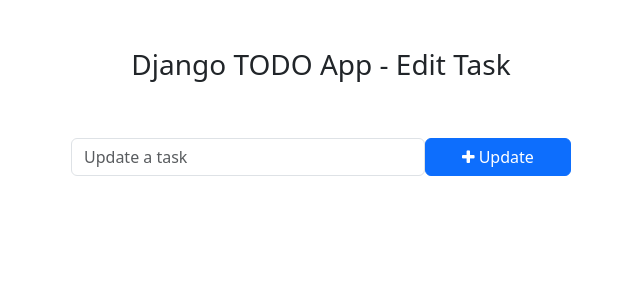
After one commit to eneiasbrumjr/ToDo, a Django app: template templates/edit_task.html in a window 1280 px wide. The commit adds this page. Shown: the top 300 px of the page, without its empty margins (319-959 px from the left). Run offline with Django 4.2, Linux system fonts and the light colour scheme; the template is opened without the code that fills it, so the values that code supplies are empty.

Commit message:
Added edit task feature

```diff
--- /dev/null
+++ b/templates/edit_task.html
@@ -0,0 +1,29 @@
+<!DOCTYPE html>
+<html lang="en">
+<head>
+  <meta charset="UTF-8" />
+  <title>Edit Task - Django TODO App</title>
+  <meta name="viewport" content="width=device-width,initial-scale=1" />
+
+  <!-- Bootstrap -->
+  <link href="https://cdn.jsdelivr.net/npm/bootstrap@5.3.0-alpha1/dist/css/bootstrap.min.css" rel="stylesheet" integrity="sha384-GLhlTQ8iRABdZLl6O3oVMWSktQOp6b7In1Zl3/Jr59b6EGGoI1aFkw7cmDA6j6gD" crossorigin="anonymous">
+  <script src="https://cdn.jsdelivr.net/npm/bootstrap@5.3.0-alpha1/dist/js/bootstrap.bundle.min.js" integrity="sha384-w76AqPfDkMBDXo30jS1Sgez6pr3x5MlQ1ZAGC+nuZB+EYdgRZgiwxhTBTkF7CXvN" crossorigin="anonymous"></script>
+  <!-- Font Awesome Icons -->
+  <link rel="stylesheet" href="https://cdnjs.cloudflare.com/ajax/libs/font-awesome/4.7.0/css/font-awesome.min.css">
+
+</head>
+<body>
+    <div class="container">
+        <h3 class="pt-5 pb-5 text-center">Django TODO App - Edit Task</h3>
+        <form action="{% url 'edit_task' get_task.pk %}" method="POST" style="width: 500px; margin: auto;">
+            {% csrf_token %}
+            <div class="form-group">
+                <span style="display: flex;">
+                    <input type="text" name="task" class="form-control" placeholder="Update a task" value="{{ get_task.task }}">
+                    <button type="submit" class="btn btn-primary" style="width: 200px;"><i class="fa fa-plus"></i> Update</button>
+                </span>
+            </div>
+        </form>
+    </div>
+</body>
+</html>
--- a/templates/home.html
+++ b/templates/home.html
@@ -33,7 +33,7 @@
                         <span style="position: relative; float: right;">
                             <a href="{% url 'mark_as_done' task.pk %}" class="btn btn-success"><i class="fa fa-check"></i> Mark as Done</a>
                             <a class="btn btn-danger"><i class="fa fa-trash"></i></a>
-                            <a class="btn btn-primary"><i class="fa fa-pencil"></i></a>
+                            <a href="{% url 'edit_task' task.pk %}" class="btn btn-primary"><i class="fa fa-pencil"></i></a>
                         </span>
                     </div>
                 </div>
--- a/todo/urls.py
+++ b/todo/urls.py
@@ -3,7 +3,12 @@
 
 
 urlpatterns = [
+    #Add task
     path("addTask/", views.addTask, name="addTask"),
+    #Mark as done
     path('mark_as_done/<int:pk>', views.mark_as_done, name='mark_as_done'),
-    path('mark_as_undone/<int:pk>', views.mark_as_undone, name='mark_as_undone')
+    #Mark as Undone
+    path('mark_as_undone/<int:pk>', views.mark_as_undone, name='mark_as_undone'),
+    #Edit Feature
+    path('edit_task/<int:pk>/', views.edit_task, name='edit_task')
 ]
```
Also changed, not shown: todo/views.py (+13 -0 lines).
